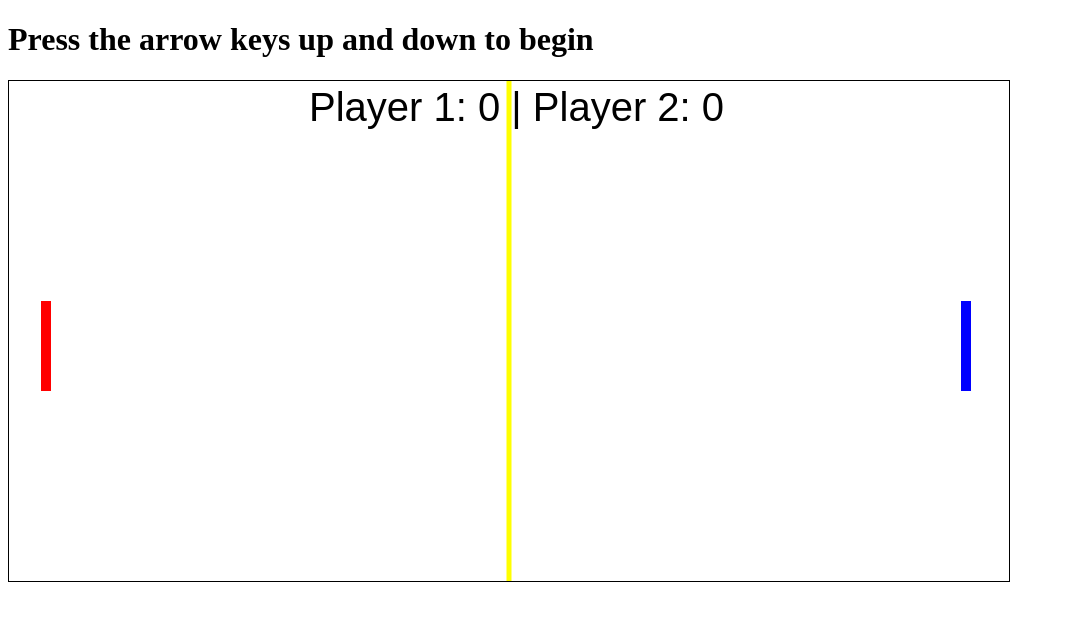
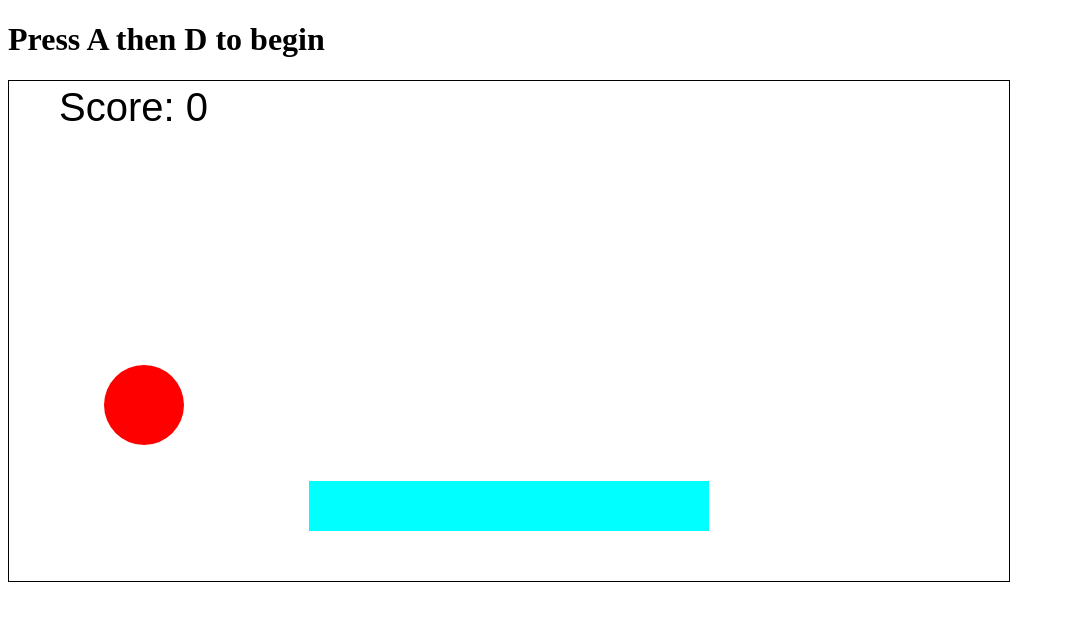
Before and after one commit to Adam7y0/GDS137, a plain HTML site: page Level 1/Level 1.1/level1.html in a window 1280 px wide. Shown: the whole page, without its empty margins (0-1065 px from the left). Drawn offline with Linux system fonts and the light colour scheme.

Commit message:
LEVEL 1-3 BOSS

```diff
--- a/Level 1/Level 1.1/js/GameObject.js
+++ b/Level 1/Level 1.1/js/GameObject.js
@@ -36,7 +36,8 @@ function GameObject(x,y,w,h,color)
 		context.save();
 			context.fillStyle = this.color;
 			context.translate(this.x, this.y);
-			context.fillRect(2, -30, 10, 90);
+			console.log(0, 0, this.width, this.height, this.color);
+			context.fillRect(-this.width/2, 0, this.width, this.height);
 		context.restore();
 
 	}
--- a/Level 1/Level 1.1/js/controls.js
+++ b/Level 1/Level 1.1/js/controls.js
@@ -1,6 +1,8 @@
 //Define Booleans for each key
 var w = false;
 var s = false;
+var a = false;
+var d = false;
 
 //Add Event Listeners
 document.addEventListener("keydown", press);
@@ -28,6 +30,14 @@ function press(e)
 	{
 		downArrow = true;
 	}
+	if(e.keyCode == 65)
+	{
+		a = true;
+	}
+	if(e.keyCode == 68)
+	{
+		d = true;
+	}
 }
 
 function release(e)
@@ -51,4 +61,12 @@ function release(e)
 	{
 		downArrow = false;
 	}
+		if(e.keyCode == 65)
+	{
+		a = false;
+	}
+	if(e.keyCode == 68)
+	{
+		d = false;
+	}
 }
--- a/Level 1/Level 1.1/js/objects.js
+++ b/Level 1/Level 1.1/js/objects.js
@@ -10,6 +10,7 @@ var prevX;
 var ball;
 var p1Wins = 0;
 var p2Wins = 0;
+var gravity = 1;
 
 canvas = document.getElementById("canvas");
 context = canvas.getContext("2d");
@@ -65,59 +66,55 @@ timer = setInterval(animate, interval);
 		}
  }*/
 
-var Player1 = new GameObject(30, canvas.height / 2, 20, 20, "red");
-var Player2 = new GameObject(950, canvas.height / 2, 20, 20, "Blue");
-var img = document.getElementById("ric");
-
+var Player1 = new GameObject(canvas.width/2, canvas.height/2 + 150, 400, 50, "cyan");
+//var Player2 = new GameObject(950, canvas.height / 2, 20, 20, "Blue");
+//var img = document.getElementById("ric");
 
 Player1.vx = -1
-Player1.vy = -1
-Player2.vx = -1
-Player2.vx = -1
+//Player1.vy = -1
+/*Player2.vx = -1
+Player2.vx = -1*/
 
 ball = new GameObject();
-ball.width = 55;
-ball.vx = -3;
+ball.width = 80;
+ball.height = 80;
+ball.vx = 5;
 ball.vy = 0;
 
 function animate() {
 	context.clearRect(0, 0, canvas.width, canvas.height);
 
+	//score HUD
+	context.font = "40px Arial";
+	context.fillText(`Score: ${p1Wins}`,50,40);
 
 
-	//score HUD
-	context.font = "40px Arial";
-	context.fillText(`Player 1: ${p1Wins} | Player 2: ${p2Wins}`,canvas.width/2 - 200,40);
-	Player1.drawRect();
-	console.log(Player1.x)
-
-	//center line
-	context.save();
-	context.strokeStyle = "yellow"
-	context.beginPath();
-	context.moveTo(canvas.width/2, 0);
-	context.lineTo(canvas.width/2, 700);
-	context.closePath();
-	context.lineWidth = 5;
-	context.stroke();
-	context.restore();
-
-	Player2.drawRect();
-	console.log(Player2.x)
 
 	//Player 1
-	if (w) {
-		//console.log("Moving Right");
-		Player1.y += -2;
+	if (a) {
+		//console.log("Moving left");
+		Player1.x += -10;
+		//Player1.vx += -Player1.ax * Player1.force;
 	}
 
-	if (s) {
+	if (d) {
 		//console.log("Moving Right");
-		Player1.y += 2;
+		Player1.x += 10;
+		//Player1.vx += Player1.ax * Player1.force;
 	}
 
+		/*if (a) {
+		player.vx += -player.ax * player.force;
+	}
+	if (d) {
+		player.vx += player.ax * player.force;
+	}*/
+
+
+
+
 	//Player 2
-	if (upArrow) {
+	/*if (upArrow) {
 		//console.log("Moving Right");
 		Player2.y += -2;
 	}
@@ -125,22 +122,28 @@ function animate() {
 	if (downArrow) {
 		//console.log("Moving Right");
 		Player2.y += 2;
-	}
+	}*/
 
-	//impede movement bottom
-	if (Player1.y + Player1.height / 2 > canvas.height) {
-		Player1.y = prevX  //www- Player1.height/2;
+	//impede movement right
+	if (Player1.x + Player1.width / 2 > canvas.width) {
+		player1.x *= 0;
 		console.log("colliding");
 	}
-	else if (Player1.y - Player1.height / 2 < 0) {
+	/*else if (Player1.y - Player1.height / 2 < 0) {
 		Player1.y = prevX
 	}
 	else {
 		prevX = Player1.y;
+	}*/
+
+	//impede movement left
+	if (Player1.x - Player1.width / 2 < 0) {
+		Player1.x *= 0;
+		console.log("colliding");
 	}
 
 	//player 2 impede movement bottom
-	if (Player2.y + Player2.height / 2 > canvas.height) {
+	/*if (Player2.y + Player2.height / 2 > canvas.height) {
 		Player2.y = prevX  //www- Player1.height/2;
 		console.log("colliding");
 	}
@@ -149,58 +152,58 @@ function animate() {
 	}
 	else {
 		prevX = Player2.y;
-	}
+	}*/
 
-
-	//top of canvas impede movement
-	if (Player1.y - Player1.height / 2 < 0) {
-		Player1.v = 0;
-		console.log("colliding");
-	}
-
-	//top of canvas impede movement player 2
+	/*top of canvas impede movement player 2
 		if (Player2.y - Player2.height / 2 < 0) {
 		Player2.v = 0;
 		console.log("colliding");
+	}*/
+
+	//top of canvas
+	if (ball.y - ball.height / 2 < 0) {
+		ball.vy *= -1
 	}
 
 	//right side of canvas
 	if (ball.x + ball.width / 2 > canvas.width) {
-		ball.x = 500
-		ball.y = 250
 		ball.vx *= -1
-
-		p1Wins++;
+		ball.vy *= -1
 	}
 
 
 	//left side of canvas
-	if (ball.x - ball.width / 2 < Player1.width) {
-		ball.x = 500
-		ball.y = 250
-		ball.vx *= 1
-		p2Wins++;
+	if (ball.x - ball.width / 2 < 0) {
+		ball.vx *= -1
+		ball.vy *= -1
 	}
 
-	if (Player1.hitTestObject(ball)) {
+	//bottom of canvas
+	if (ball.y + ball.width / 2 > canvas.height) {
+		ball.y = canvas.height - ball.width/2
+		ball.vy = -ball.vy * .67;
+	}
+	//console.log(Player1.hitTestObject(ball));
+	if (ball.hitTestObject(Player1)) {
 
-		console.log(`Player Y :${Player1.y}\nHeight: ${Player1.y - Player1.height/3}\n Ball X: ${ball.y}`)
+		//console.log(`Player Y :${Player1.y}\nHeight: ${Player1.y - Player1.height/3}\n Ball X: ${ball.y}`)
 		//Top of paddle
-		if (ball.y < Player1.y - Player1.height / 3) {
-			ball.vy = -1;
+		/*if (ball.y < Player1.x - Player1.width) {
+			ball.vy = -0.5
 		}
 
 		//Bottom of paddle
-		if  (ball.y > Player1.y - 2*(Player1.height / 3)) {
-			ball.vy = 1;
-		}
+		if  (ball.y > Player1.x - 2*(Player1.width)) {
+			ball.vy = 0.5
+		}*/
 
-
-		ball.vx *= -1
+		//ball.vy = 1;
+		//ball.y = Player1.y - Player1.height/2 +10;
+		ball.vy = -25;
 	}
 
 
-	if (Player2.hitTestObject(ball)) {
+	/*if (Player2.hitTestObject(ball)) {
 
 		console.log(`Player Y :${Player1.y}\nHeight: ${Player2.y - Player2.height/3}\n Ball X: ${ball.y}`)
 		//Top of paddle
@@ -214,19 +217,24 @@ function animate() {
 		}
 
 		ball.vx *= -1
-	}
+	}*/
 
-	//bottom of canvas
-	if (ball.y + ball.height / 2 > canvas.height) {
-		ball.vy *= -1
-	}
 
-	//top of canvas
-	if (ball.y - ball.height / 2 < 0) {
-		ball.vy *= -1
-	}
 
-	ball.move();
+
+
+	//context.drawImage(img, ball.x - ball.width/2, ball.y - ball.width/2, ball.width, ball.width);
+
+	ball.vy += gravity;
+
+	ball.x += Math.round(ball.vx);
+	ball.y += Math.round(ball.vy);
+	//Player1.drawCircle();
+	Player1.drawRect();
+
+	//context.fillRect(Player1.x,Player1.y, Player1.width,Player1.height);
+
+	//console.log(Player1);
+
 	ball.drawCircle();
-	context.drawImage(img, ball.x - ball.width/2, ball.y - ball.width/2, ball.width, ball.width);
 }
--- a/Level 1/Level 1.1/level1.html
+++ b/Level 1/Level 1.1/level1.html
@@ -6,13 +6,14 @@
     <title>Document</title>
 </head>
 <body>
-    <h1>Press the arrow keys up and down to begin</h1>
+    <h1>Press A then D to begin</h1>
     <canvas id="canvas" width="1000" height="500" style="border:1px solid #000000;"></canvas>
     <img src="images/head.png" alt="ricHead" id="ric">
     <style>#ric{display:none;}</style>
     <script src="js/GameObject.js"></script>
+
+    <script src="js/controls.js"></script>
     <script src="js/objects.js"></script>
-    <script src="js/controls.js"></script>
 
 </body>
 </html>
```
Also changed, not shown: index.html (+1 -1 lines).
